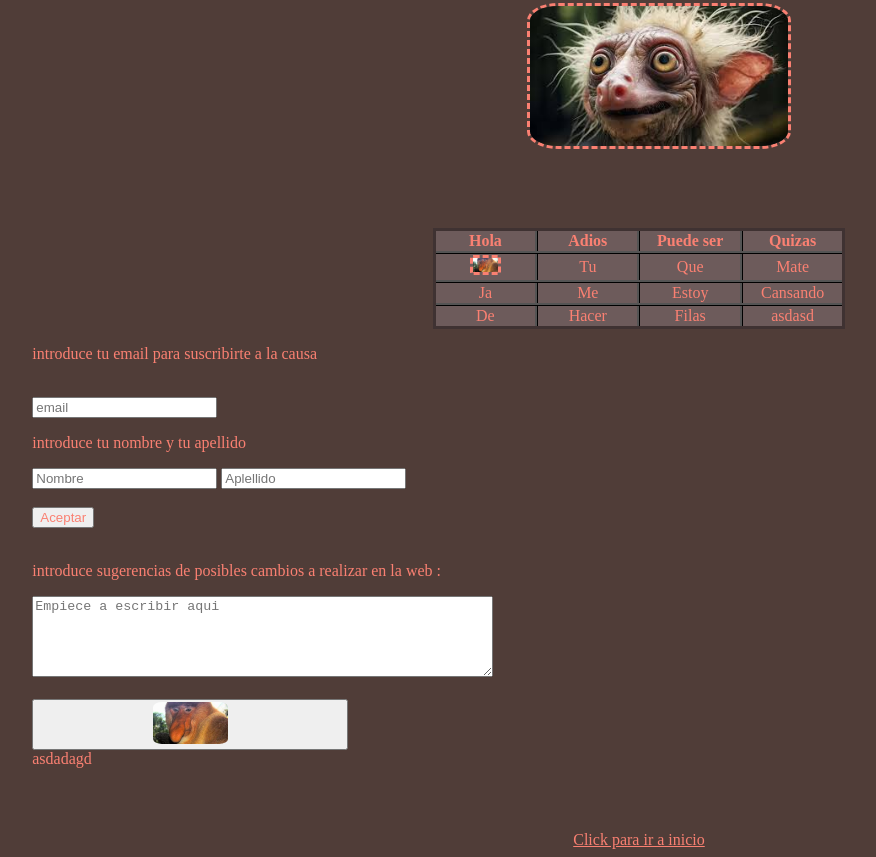
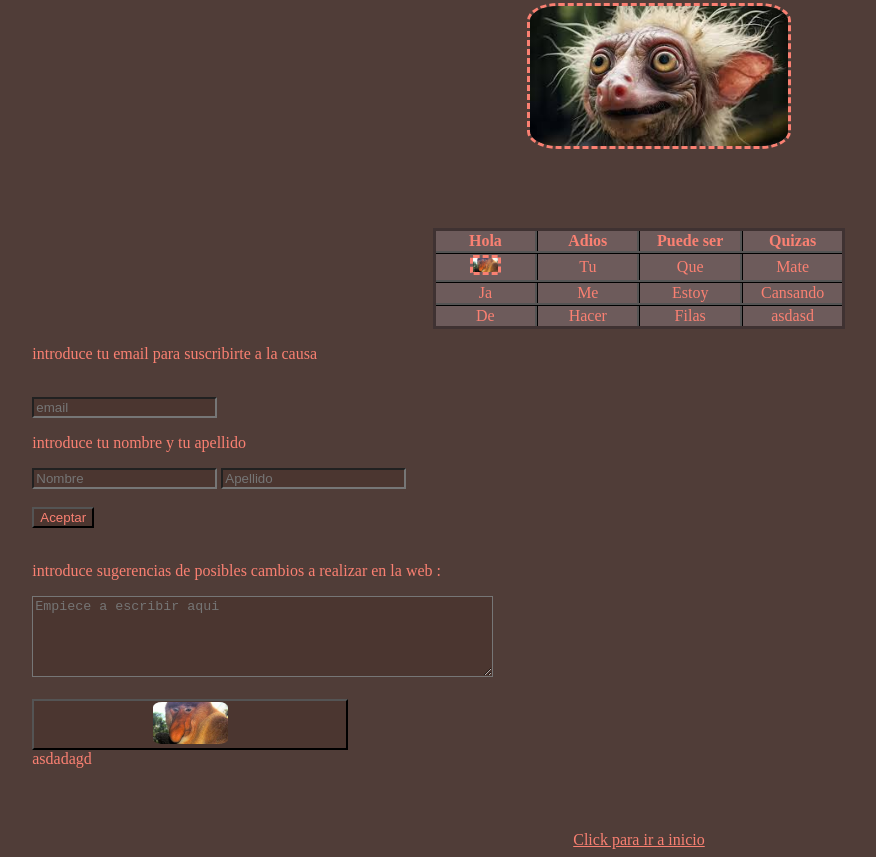
Before and after one commit to Eduu115/Animals, a plain HTML site: page index.html in a window 1280 px wide. Shown: the part 973-1830 px from the top of the page, without its empty margins (1-877 px from the left). Drawn offline with Linux system fonts and the light colour scheme.

Commit message:
refine details

```diff
--- a/index.html
+++ b/index.html
@@ -103,17 +103,17 @@
 
             <form action="/formulario">
                 <p>introduce tu email para suscribirte a la causa</p> <br>
-                <label for="email"></label>
-                <input type="email" id="email" name="email" placeholder="email">
+                <label class="relleno" for="email"></label>
+                <input class="relleno" type="email" id="email" name="email" placeholder="email">
                 <br>
                 <p>introduce tu nombre y tu apellido</p>
-                <input type="text" placeholder="Nombre">
-                <input type="text" placeholder="Aplellido">
+                <input class="relleno" type="text" placeholder="Nombre">
+                <input class="relleno" type="text" placeholder="Apellido">
                 <br><br>
-                <button>Aceptar</button><br><br>
+                <button class="relleno" >Aceptar</button><br><br>
                 <p>introduce sugerencias de posibles cambios a realizar en la web :</p>
-                <textarea name="comentarios" id="comentarios" cols="55" rows="5" placeholder="Empiece a escribir aqui" ></textarea> <br><br>
-                <button type="button"><img src="./Fotos/descarga_3.ico" alt="addsaa"></button>
+                <textarea class="relleno" name="comentarios" id="comentarios" cols="55" rows="5" placeholder="Empiece a escribir aqui" ></textarea> <br><br>
+                <button class="relleno" type="button"><img src="./Fotos/descarga_3.ico" alt="addsaa"></button>
             </form>
 
         </section>
--- a/style.css
+++ b/style.css
@@ -54,6 +54,9 @@ div.tabla{
 body{
 
     background-color: #503d38;
+/*    background-image:url(Fotos/perrito.ico);
+    background-repeat: repeat-x ;
+    background-position: top;*/
 }
 table{
 
@@ -86,3 +89,7 @@ img.animals:hover{
 
     border-color: red;
 }
+
+.relleno{
+    background-color: #4b3630;
+}
```
